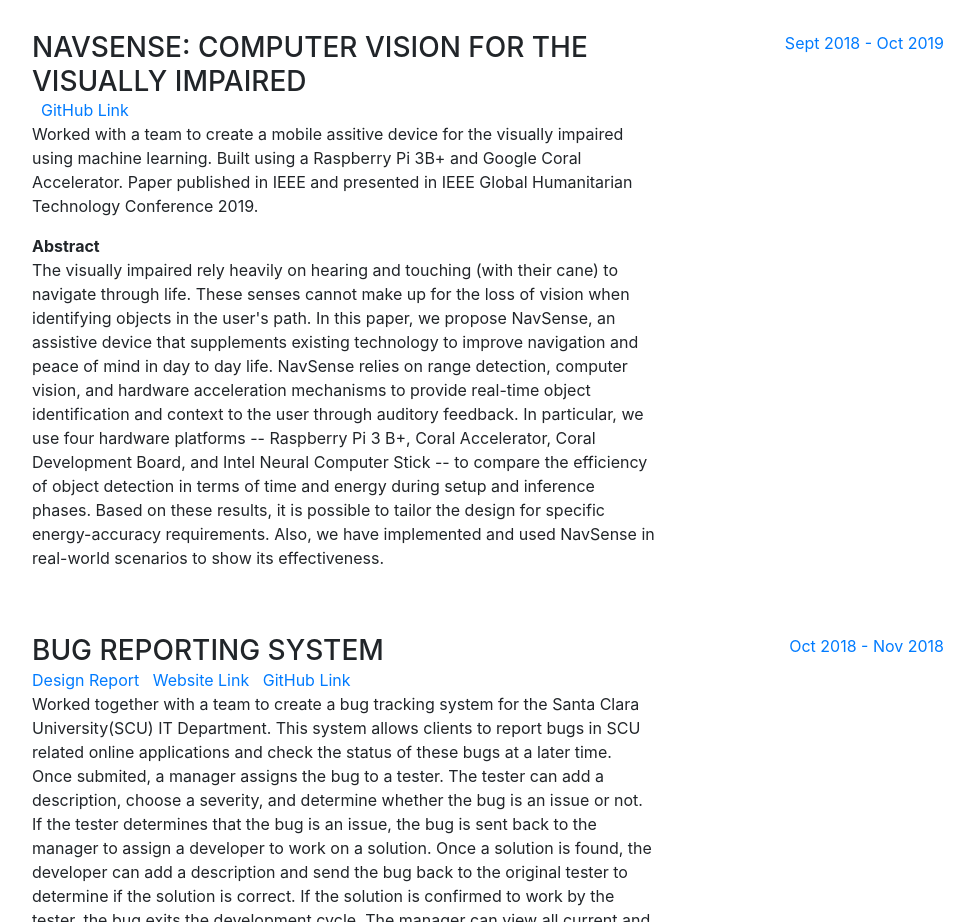
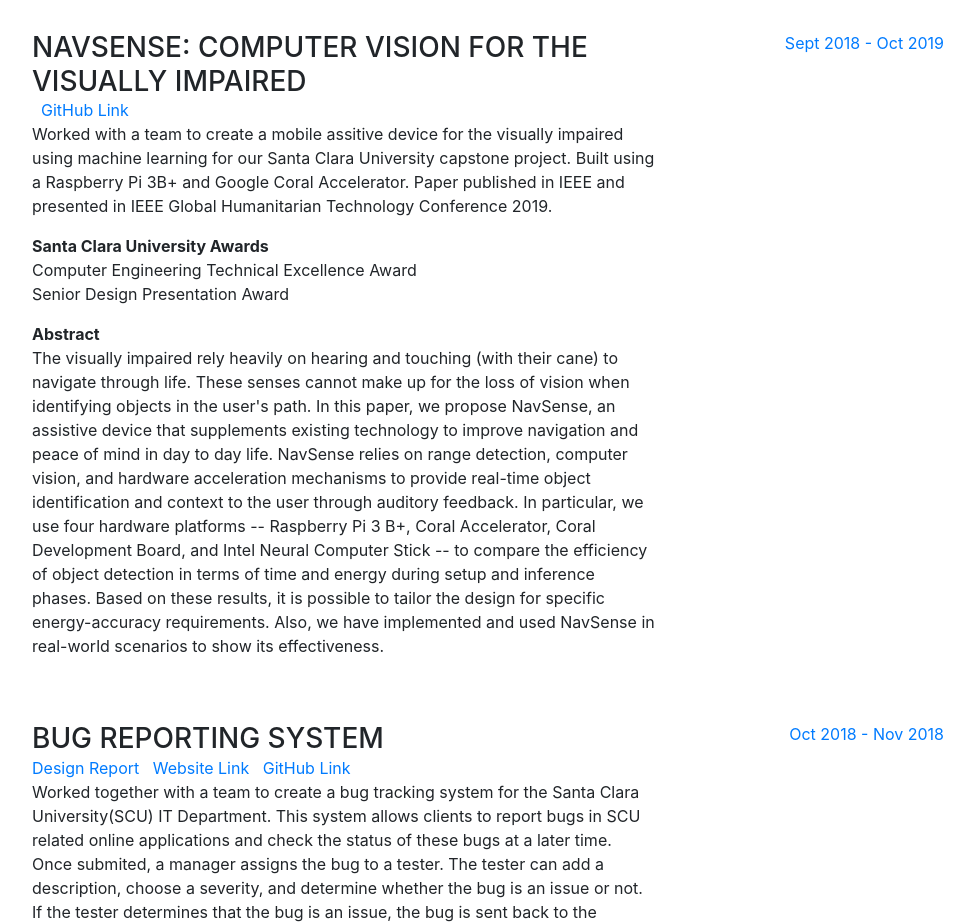
Before and after one commit to dtokazaki/website, a website with bundled scripts: page index.html in a window 1280 px wide. Shown: the part 2700-3622 px from the top of the page, without its empty margins (288-1262 px from the left). Built offline with nearby package versions, Linux system fonts and the light colour scheme; files whose address does not match are found by name; a web font is replaced by a local one.

Commit message:
added awards

```diff
--- a/index.html
+++ b/index.html
@@ -186,8 +186,13 @@
               <!-- <a href="BugTracker/finalProject" target="_blank">Website Link</a> -->
               &nbsp;
               <a href="https://github.com/dtokazaki/NavSense" target="_blank">GitHub Link</a>
-              <p>Worked with a team to create a mobile assitive device for the visually impaired using machine learning. Built using a Raspberry Pi 3B+ and Google Coral Accelerator.
+              <p>Worked with a team to create a mobile assitive device for the visually impaired using machine learning for our Santa Clara University capstone project. Built using a Raspberry Pi 3B+ and Google Coral Accelerator.
                  Paper published in IEEE and presented in IEEE Global Humanitarian Technology Conference 2019.</p>
+              <b>Santa Clara University Awards</b>
+              <p>Computer Engineering Technical Excellence Award
+                 <br>
+                 Senior Design Presentation Award
+              </p>
               <b>Abstract</b>
               <p>The visually impaired rely heavily on hearing and touching (with their cane) to navigate through life.
                   These senses cannot make up for the loss of vision when identifying objects in the user's path.
```
Also changed, not shown: 1 other file.
